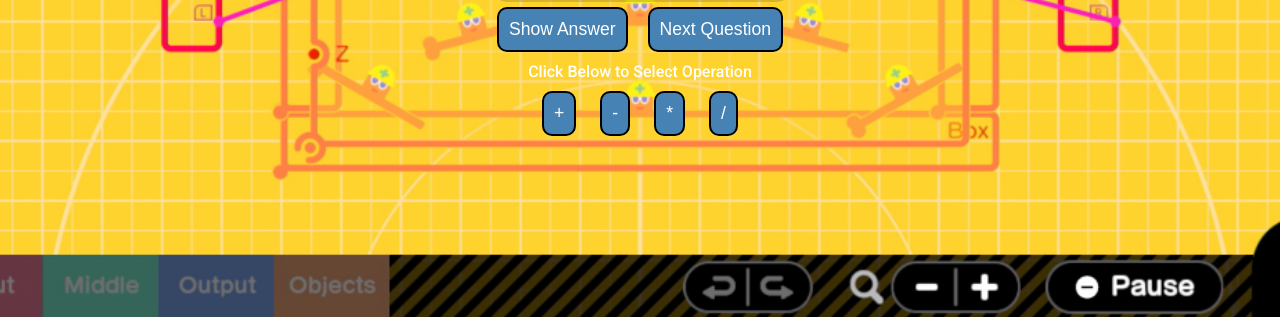
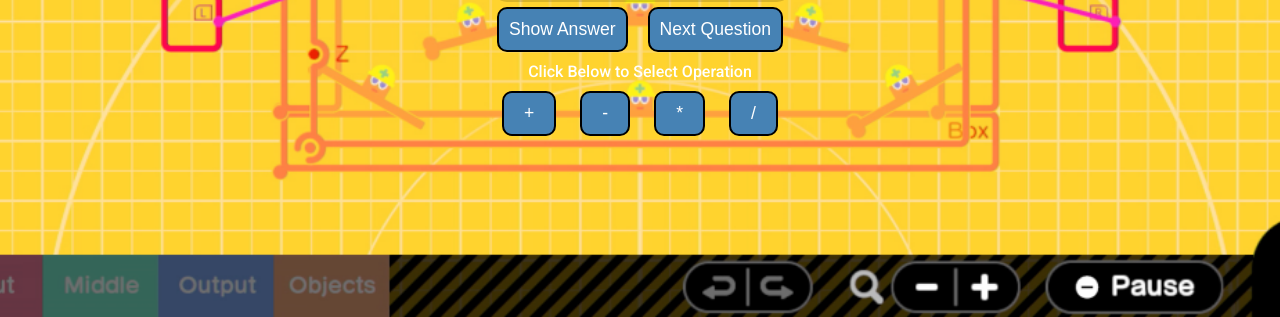
Before and after one commit to oweymont/Flash_Cards, a plain HTML site: page index.html in a window 1280 px wide. Shown: the part 483-800 px from the top of the page. Drawn offline with Linux system fonts and the light colour scheme.

Commit message:
Update style.css
Iincrease operation buttons' size.

```diff
--- a/style.css
+++ b/style.css
@@ -71,3 +71,5 @@ p {
   align-content: center;
   text-align: center;
 }
+.mode {
+  padding: 10px 20px;
```
